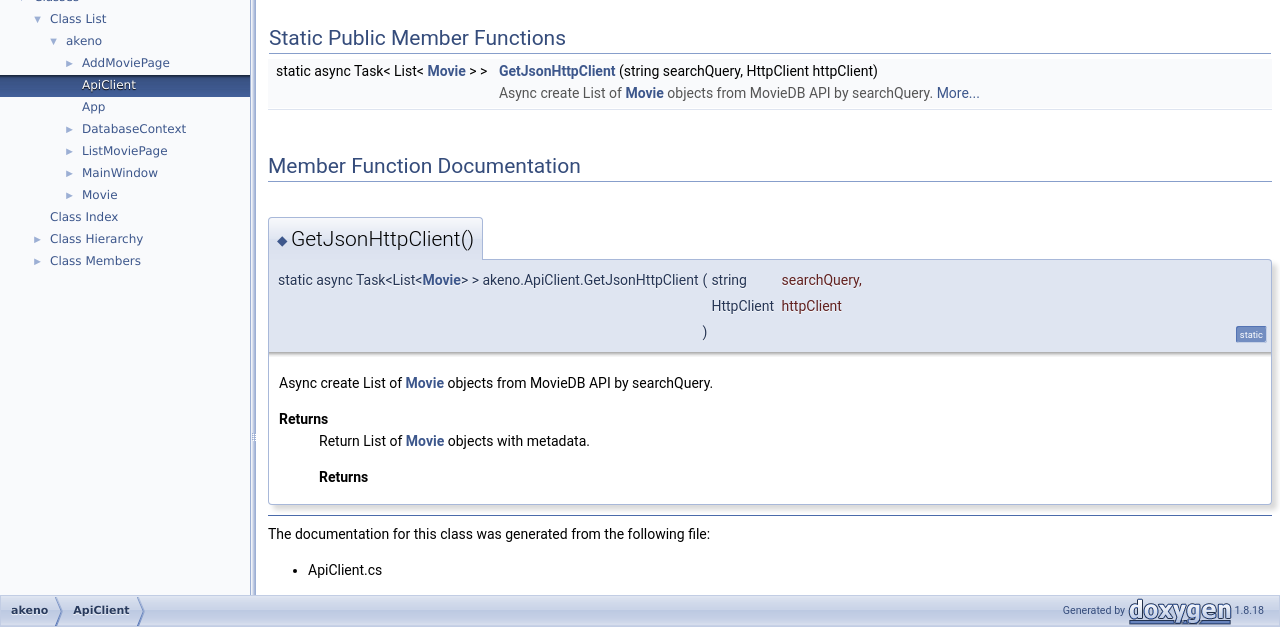
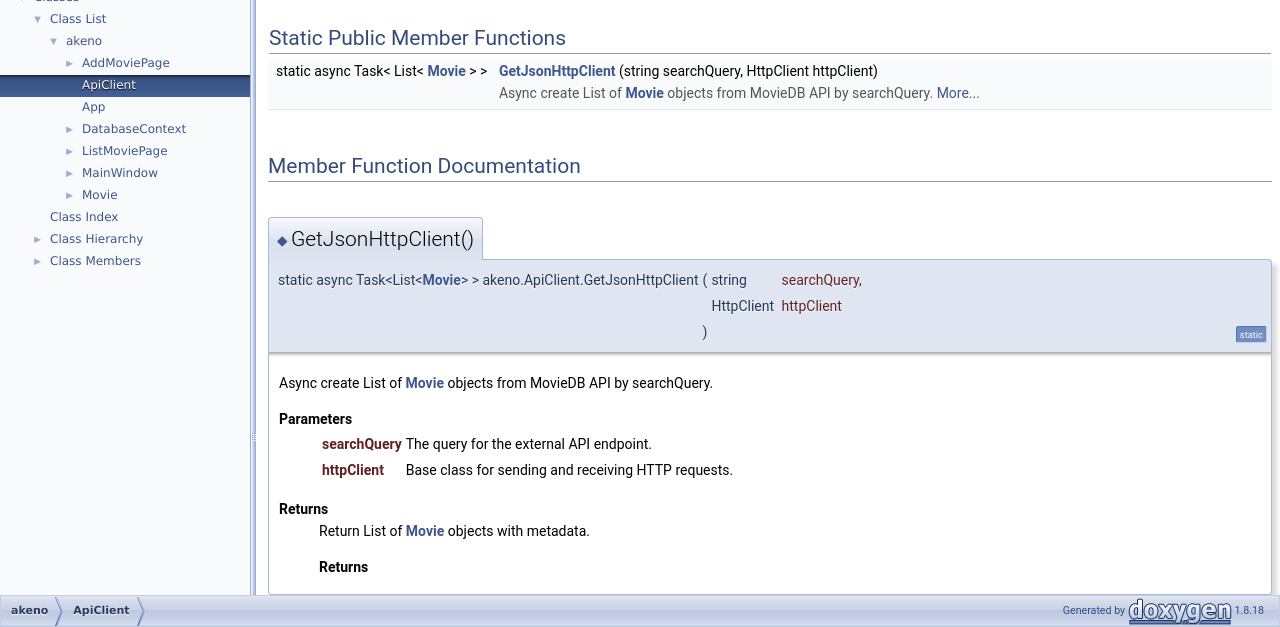
Before and after one commit to Deep-Cold-Storage/akeno, a plain HTML site: page classakeno_1_1_api_client.html in a window 1280 px wide. Shown: the part 173-800 px from the top of the page. Drawn offline with Linux system fonts and the light colour scheme.

Commit message:
deploy: 36564e981899ed897c9ab2b3a103bc9185cc6869

```diff
--- a/classakeno_1_1_api_client.html
+++ b/classakeno_1_1_api_client.html
@@ -132,6 +132,13 @@ Static Public Member Functions</h2></td></tr>
 </div><div class="memdoc">
 
 <p>Async create List of <a class="el" href="classakeno_1_1_movie.html" title="Movie database model with API provided information.">Movie</a> objects from MovieDB API by searchQuery. </p>
+<dl class="params"><dt>Parameters</dt><dd>
+  <table class="params">
+    <tr><td class="paramname">searchQuery</td><td>The query for the external API endpoint.</td></tr>
+    <tr><td class="paramname">httpClient</td><td>Base class for sending and receiving HTTP requests.</td></tr>
+  </table>
+  </dd>
+</dl>
 <dl class="section return"><dt>Returns</dt><dd>Return List of <a class="el" href="classakeno_1_1_movie.html" title="Movie database model with API provided information.">Movie</a> objects with metadata. <dl class="section return"><dt>Returns</dt><dd></dd></dl>
 </dd></dl>
 
```
